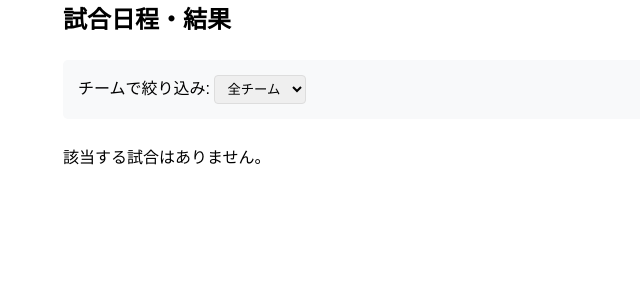
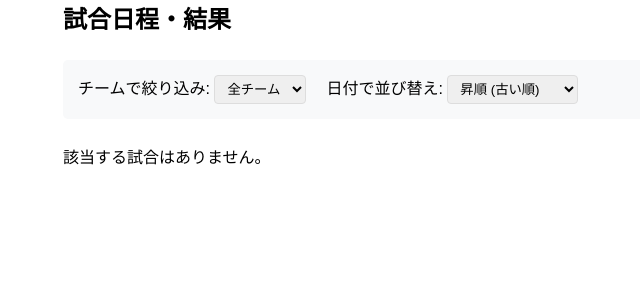
Before and after one commit to mito0612uni/NBA2K26-JPL, a Flask app: page /schedule in a window 1280 px wide. Shown: the part 56-356 px from the top of the page, without its empty margins (127-767 px from the left). Run offline with Flask 3, Linux system fonts and the light colour scheme; data that the repository does not hold is empty; some libraries are stand-ins or nearby versions.

Commit message:
日程画面に日付ソート機能を追加

```diff
--- a/app.py
+++ b/app.py
@@ -342,13 +342,32 @@ def roster():
 
 @app.route('/schedule')
 def schedule():
+    # 1. チームIDとソート順をURLパラメータから取得
     team_id = request.args.get('team_id', type=int)
+    sort_order = request.args.get('sort_order', 'asc') # デフォルトは 'asc' (昇順)
+
     query = Game.query
-    if team_id: query = query.filter(or_(Game.home_team_id == team_id, Game.away_team_id == team_id))
-    games = query.order_by(Game.game_date.asc(), Game.start_time.asc()).all()
+
+    # 2. チームでの絞り込み
+    if team_id:
+        query = query.filter(or_(Game.home_team_id == team_id, Game.away_team_id == team_id))
+
+    # 3. 日付での並び替え
+    if sort_order == 'desc':
+        query = query.order_by(Game.game_date.desc(), Game.start_time.desc())
+    else:
+        # 'asc' または指定がない場合は昇順
+        query = query.order_by(Game.game_date.asc(), Game.start_time.asc())
+
+    games = query.all()
     all_teams = Team.query.order_by(Team.name).all()
-    return render_template('schedule.html', games=games, all_teams=all_teams, selected_team_id=team_id)
 
+    # 4. 現在のソート順をテンプレートに渡す
+    return render_template('schedule.html',
+                           games=games,
+                           all_teams=all_teams,
+                           selected_team_id=team_id,
+                           selected_sort_order=sort_order) # この行を追加
 @app.route('/add_schedule', methods=['GET', 'POST'])
 @login_required
 @admin_required
--- a/templates/schedule.html
+++ b/templates/schedule.html
@@ -42,6 +42,11 @@
     padding: 15px;
     border-radius: 5px;
     margin-bottom: 25px;
+    /* ★★★ フォームを横並びにするために変更 ★★★ */
+    display: flex;
+    flex-wrap: wrap;
+    gap: 20px;
+    align-items: center;
   }
   .filter-form select {
     padding: 5px 8px;
@@ -186,6 +191,8 @@
   </div>
 
   <form method="get" action="{{ url_for('schedule') }}" class="filter-form">
+
+    <div>
       <label for="team-select">チームで絞り込み:</label>
       <select name="team_id" id="team-select" onchange="this.form.submit()">
         <option value="">全チーム</option>
@@ -193,8 +200,16 @@
           <option value="{{ team.id }}" {% if team.id == selected_team_id %}selected{% endif %}>{{ team.name }}</option>
         {% endfor %}
       </select>
+    </div>
+
+    <div>
+      <label for="date-sort">日付で並び替え:</label>
+      <select name="sort_order" id="date-sort" onchange="this.form.submit()">
+        <option value="asc" {% if selected_sort_order == 'asc' %}selected{% endif %}>昇順 (古い順)</option>
+        <option value="desc" {% if selected_sort_order == 'desc' %}selected{% endif %}>降順 (新しい順)</option>
+      </select>
+    </div>
     </form>
-
   {% if games %}
     {% for game in games %}
     <div class="game-card">
```
Lines whose indentation alone changed are shown as unchanged.
